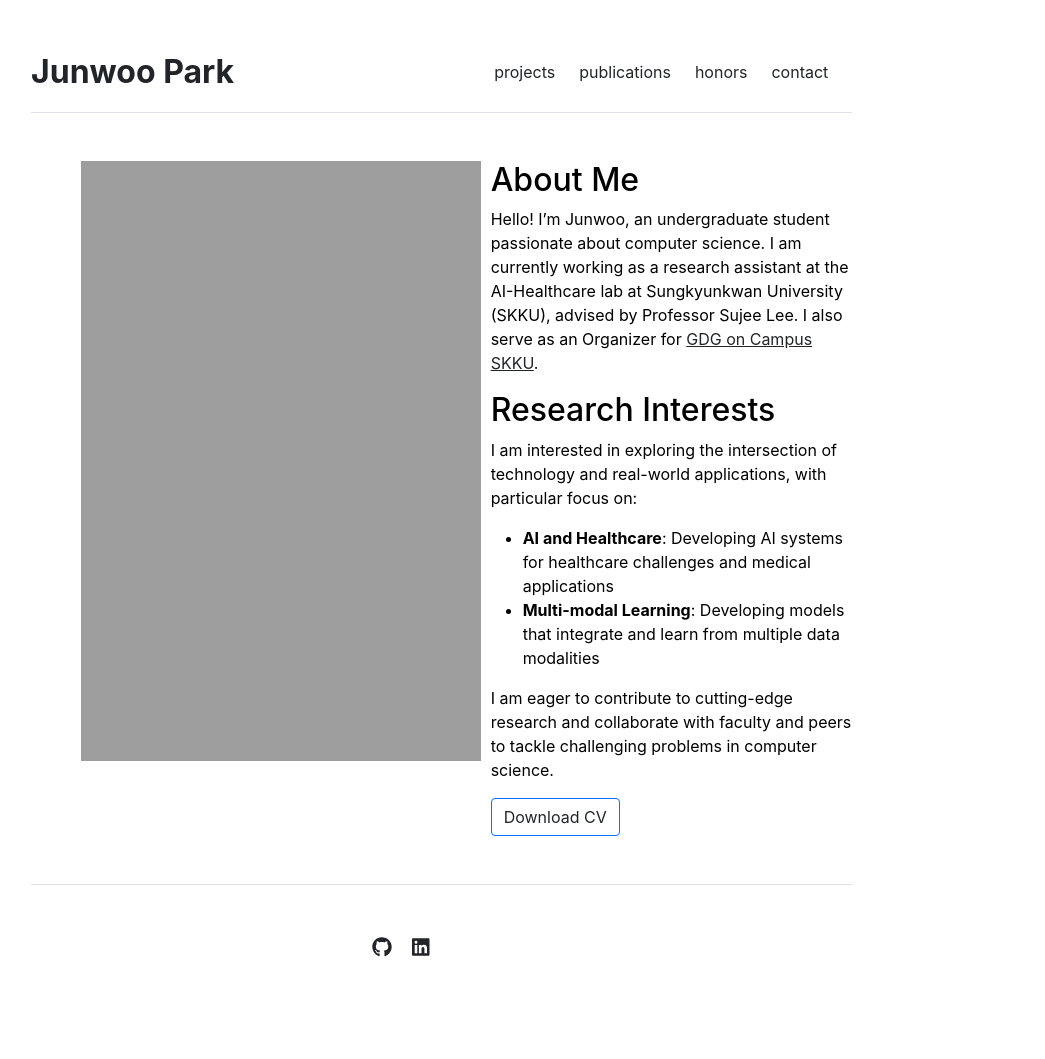
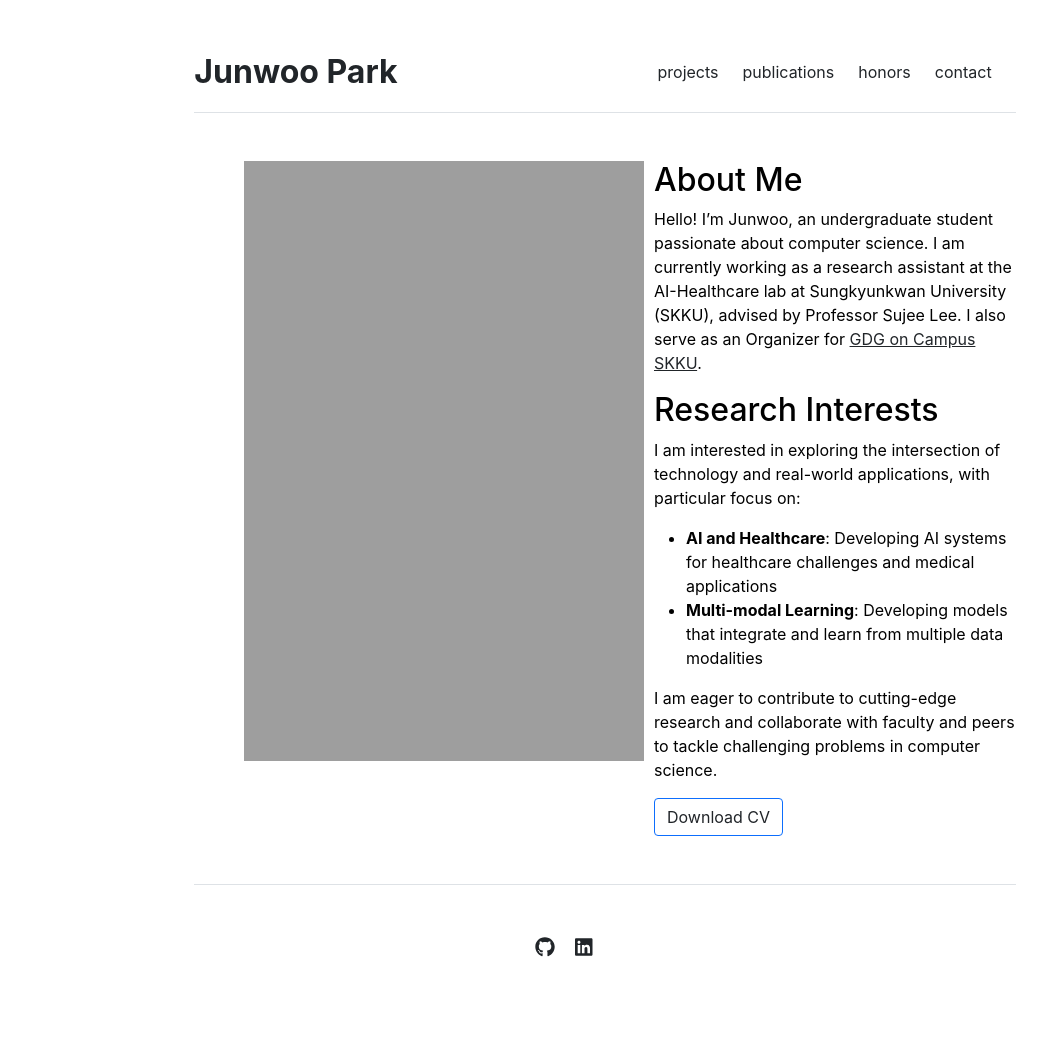
Before and after one commit to junwoop0/junwoop0.github.io, a Jekyll site: the page built from index.md, in a window 1280 px wide. Shown: the whole page, without its empty margins (35-1080 px from the left). Built offline with Jekyll 4.4.1, drawn with Linux system fonts in a browser that asks for light colours.

Commit message:
update profile

```diff
--- a/_layouts/default.html
+++ b/_layouts/default.html
@@ -2,7 +2,7 @@
 <html lang="{{ site.lang | default: "en-US" }}">
   {% include head.html %}
   <body>
-    <div class="col-lg-8 p-3 py-md-5" style="margin-left: 50px;">
+    <div class="col-lg-8 mx-auto p-3 py-md-5">
       {% include header.html %}
       {{ content }}
       {% include footer.html %}
```
